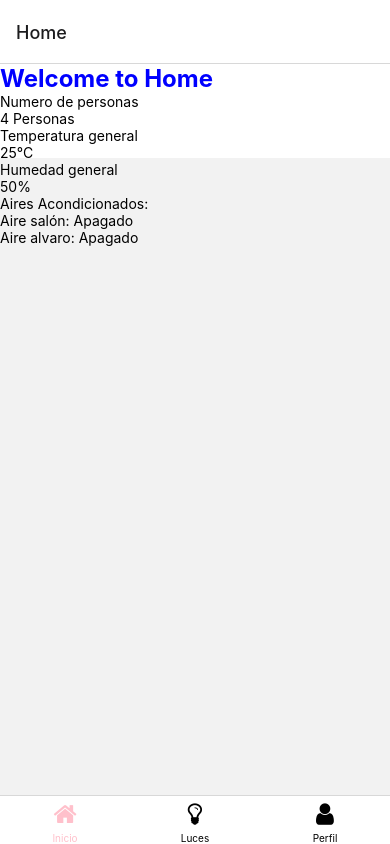
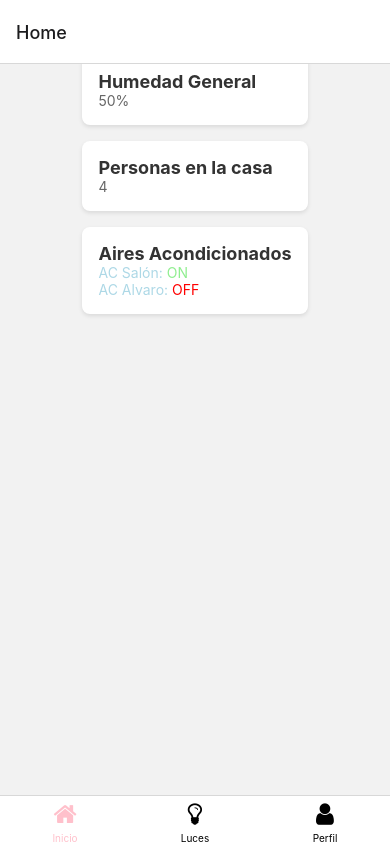
Before and after one commit to MaquinaTech/smartHome, a React Native app in the folder FrontEnd/: screen /Home in a window 390 px wide. Built offline with nearby package versions, Linux system fonts and the light colour scheme.

Commit message:
style home screen

```diff
--- a/FrontEnd/screens/HomeScreen.js
+++ b/FrontEnd/screens/HomeScreen.js
@@ -35,60 +35,103 @@ const ErrorText = styled.Text`
   position: relative;
 `;
 
+const Container = styled.View`
+  flex: 1;
+  justify-content: center;
+  align-items: center;
+  background-color: #f2f2f2;
+`;
+
 const Title = styled.Text`
   font-size: 24px;
   font-weight: bold;
-  color: blue;
+  color: #333333;
+  margin-bottom: 16px;
 `;
 
 const SensorList = styled.View`
-  /* Estilos adicionales para el contenedor de sensores */
+  margin-top: 32px;
 `;
 
 const SensorItem = styled.View`
-  /* Estilos adicionales para cada sensor */
+  background-color: white;
+  border-radius: 8px;
+  padding: 16px;
+  margin-bottom: 16px;
+  box-shadow: 0 2px 4px rgba(0, 0, 0, 0.1);
 `;
 
 const SensorName = styled.Text`
-  /* Estilos adicionales para el nombre del sensor */
+  font-size: 18px;
+  font-weight: bold;
+  color: #333333;
 `;
 
 const SensorValue = styled.Text`
-  /* Estilos adicionales para el valor del sensor */
+  font-size: 14px;
+  color: #666666;
 `;
+
+const SensorAC = styled.Text`
+  font-size: 14px;
+  color: lightblue;
+`;
+
+const On = styled.Text`
+  font-size: 14px;
+  color: lightgreen;
+`;
+
+const Off = styled.Text`
+  font-size: 14px;
+  color: red;
+`;
+
+const Group = styled.View`
+  display: flex;
+  flex-direction: row;
+  align-items: center;
+  justify-content: flex-start;
+`;
+
 
 const HomeScreen = () => {
   return (
     <SectionContent>
       <SectionContentView>
         <FormView>
+          <Container>
             <Title>Welcome to Home</Title>
 
             <SensorList>
-
               <SensorItem>
-              <SensorName>Numero de personas</SensorName>
-              <SensorValue>4 Personas</SensorValue>
+                <SensorName>Temperatura General</SensorName>
+                <SensorValue>33°C</SensorValue>
               </SensorItem>
 
               <SensorItem>
-              <SensorName>Temperatura general</SensorName>
-              <SensorValue>25°C</SensorValue>
-            </SensorItem>
-
-            <SensorItem>
-              <SensorName>Humedad general</SensorName>
+                <SensorName>Humedad General</SensorName>
                 <SensorValue>50%</SensorValue>
               </SensorItem>
 
               <SensorItem>
-              <SensorName>Aires Acondicionados:</SensorName>
-              <SensorValue>Aire salón: Apagado</SensorValue>
-              <SensorValue>Aire alvaro: Apagado</SensorValue>
+                <SensorName>Personas en la casa</SensorName>
+                <SensorValue>4</SensorValue>
               </SensorItem>
 
-            {/* ... Agrega más elementos de sensor si es necesario */}
+              <SensorItem>
+                <SensorName>Aires Acondicionados</SensorName>
+                <Group>
+                  <SensorAC>AC Salón:</SensorAC>
+                    <On> ON</On>
+                </Group>
+                <Group>
+                  <SensorAC>AC Alvaro:</SensorAC>
+                    <Off> OFF</Off>
+                </Group>
+              </SensorItem>
             </SensorList>
+          </Container>
         </FormView>
       </SectionContentView>
     </SectionContent>
```
Lines whose indentation alone changed are shown as unchanged.
